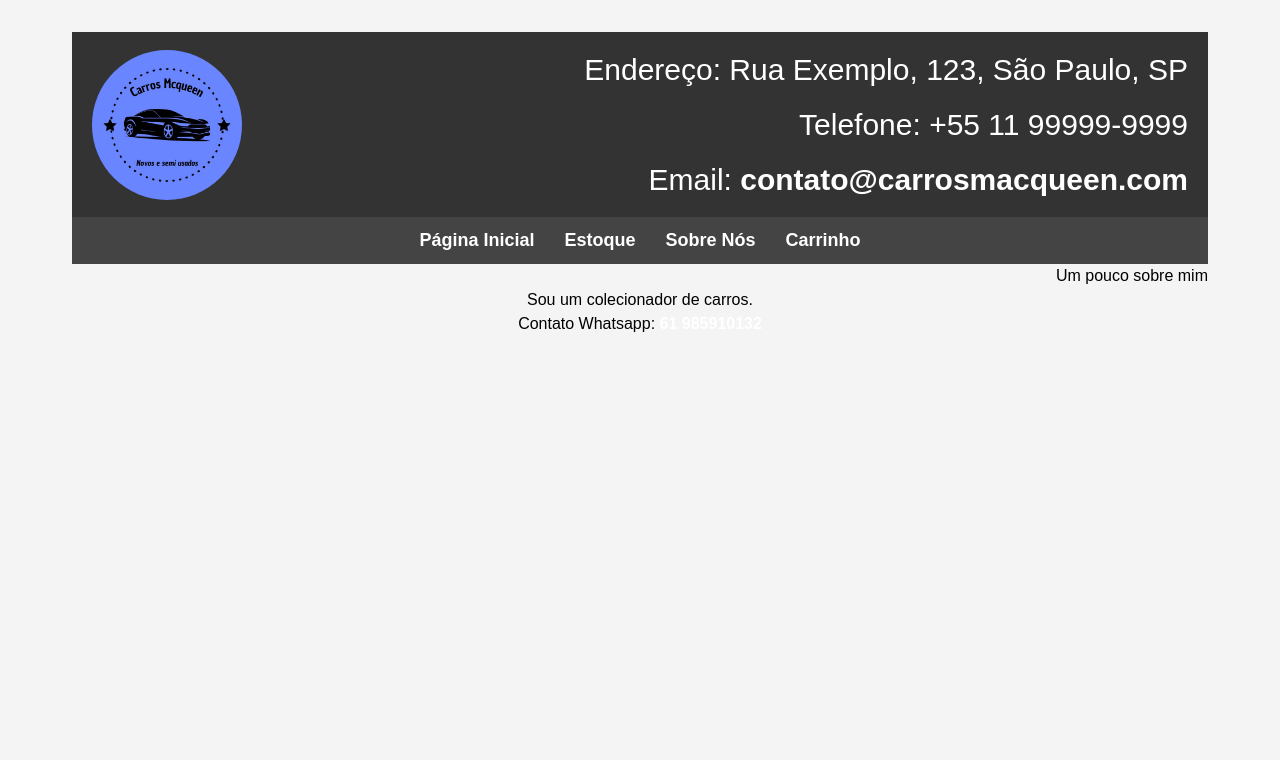
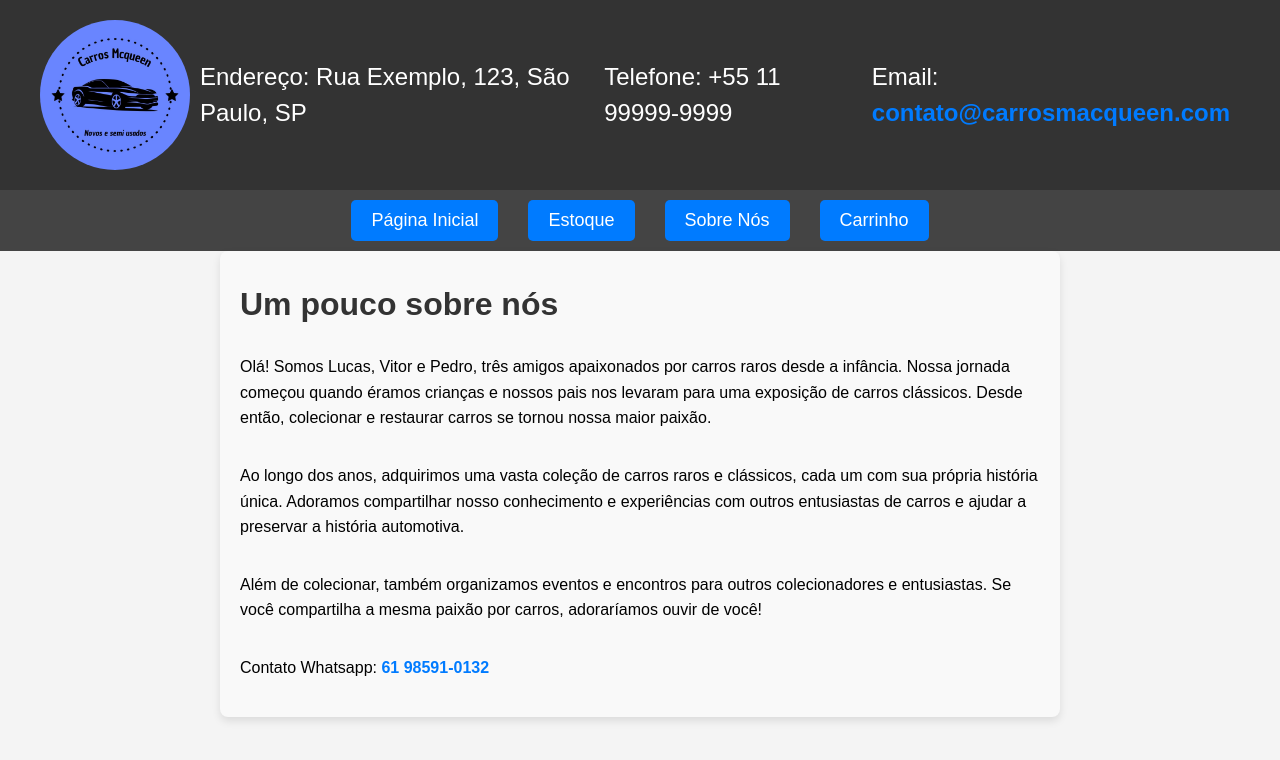
Before and after one commit to LucasTNM/Carros_Macqueen, a React (Vite) app in the folder Frontend_CarrosMacqueen/: page /about in a window 1280 px wide. Shown: the top 760 px of the page. Built offline with nearby package versions, Linux system fonts and the light colour scheme.

Commit message:
Update Header, Navbar e criação de Card

```diff
--- a/Frontend_CarrosMacqueen/src/App.css
+++ b/Frontend_CarrosMacqueen/src/App.css
@@ -1,11 +1,6 @@
 /* Garantir que o #root ocupe 100% da largura da tela disponível e seja centralizado */
 #root {
   width: 100%;              /* Ocupa toda a largura da tela disponível */
-  max-width: 1200px;        /* Limita a largura máxima a 1200px */
-  margin: 0 auto;           /* Centraliza o conteúdo horizontalmente */
-  padding: 2rem;            /* Adiciona espaçamento interno ao redor do conteúdo */
-  text-align: center;       /* Centraliza o texto dentro do conteúdo */
-  box-sizing: border-box;   /* Inclui padding e border no cálculo da largura e altura */
 }
 
 /* Estilos para o corpo da página, garantindo que o conteúdo ocupe toda a altura da tela */
--- /dev/null
+++ b/Frontend_CarrosMacqueen/src/components/Card.jsx
@@ -0,0 +1,85 @@
+import React, { useState, useEffect } from 'react';
+import { Link } from 'react-router-dom';
+import api from '../api';
+
+function Card() {
+  const [classes, setClasses] = useState([]);
+  const [loading, setLoading] = useState(true);
+
+  useEffect(() => {
+    const fetchClasses = async () => {
+      try {
+        const response = await api.get('http://localhost:5000/api/cars/class');
+        setClasses(response.data);
+        setLoading(false);
+      } catch (error) {
+        console.error('Erro ao carregar as classes', error);
+        setLoading(false);
+      }
+    };
+
+    fetchClasses();
+  }, []);
+
+  const styles = {
+    container: {
+      maxWidth: '1200px',
+      margin: '0 auto',
+      padding: '2rem',
+      textAlign: 'center',
+    },
+    p: {
+      color: 'black',
+    },
+    classList: {
+      display: 'grid',
+      gridTemplateColumns: 'repeat(auto-fill, minmax(300px, 1fr))',
+      gap: '20px',
+      justifyItems: 'center',
+    },
+    classItem: {
+      backgroundColor: '#333',
+      borderRadius: '10px',
+      boxShadow: '0 2px 10px rgba(0, 0, 0, 0.1)',
+      width: '100%',
+      maxWidth: '300px',
+      overflow: 'hidden',
+      textAlign: 'left',
+      padding: '1rem',
+      color: 'white',
+    },
+    classLink: {
+      display: 'inline-block',
+      marginTop: '1rem',
+      color: '#007bff',
+      textDecoration: 'none',
+      fontWeight: 'bold',
+    },
+  };
+
+  return (
+    <div style={styles.container}>
+      <h1>Classes de Carros</h1>
+      {loading ? (
+        <p style ={styles.p}>Carregando classes...</p>
+      ) : (
+        <div style={styles.classList}>
+          {classes.length === 0 ? (
+            <p style ={styles.p}>Nenhuma classe encontrada.</p>
+          ) : (
+            classes.map((car, index) => (
+              <div style={styles.classItem} key={index}>
+                <h3>{carClass}</h3>
+                <Link to={`/class/${car.class}`} style={styles.classLink}>
+                  Ver Carros
+                </Link>
+              </div>
+            ))
+          )}
+        </div>
+      )}
+    </div>
+  );
+}
+
+export default Card;
--- a/Frontend_CarrosMacqueen/src/components/Header.jsx
+++ b/Frontend_CarrosMacqueen/src/components/Header.jsx
@@ -22,27 +22,28 @@ const styles = {
   header: {
     display: 'flex',
     justifyContent: 'space-between',
-    fontSize: '30px',
     alignItems: 'center',
-    padding: '10px 20px',
+    padding: '20px 40px',
     backgroundColor: '#333',
     color: '#fff',
+    boxShadow: '0 4px 8px rgba(0, 0, 0, 0.1)',
   },
   logo: {
     width: '150px',
     borderRadius: '50%',
   },
   contactInfo: {
-    textAlign: 'right',
+    fontSize:'1.5rem',
     display: 'flex',
-    flexDirection: 'column',
-    alignItems: 'flex-end',
+    flexDirection: 'row',
+    alignItems: 'center',
+    textAlign: 'left',
   },
   contactItem: {
-    margin: '5px 0',
+    margin: '0 10px',
   },
   contactLink: {
-    color: '#fff',
+    color: '#007bff',
     textDecoration: 'none',
   },
 };
--- a/Frontend_CarrosMacqueen/src/components/HomePage.jsx
+++ b/Frontend_CarrosMacqueen/src/components/HomePage.jsx
@@ -1,12 +1,9 @@
 import React from 'react';
-import Header from './Header';
-import Navbar from './Navbar';
 
 const HomePage = () => {
   return (
     <div style={styles.container}>
-      <Header />
-      <Navbar />
+      <p>Confira nossa seleção de Carros!</p>
     </div>
   );
 };
--- a/Frontend_CarrosMacqueen/src/components/Navbar.jsx
+++ b/Frontend_CarrosMacqueen/src/components/Navbar.jsx
@@ -6,16 +6,24 @@ const Navbar = () => {
     <nav style={styles.nav}>
       <ul style={styles.navLinks}>
         <li>
-          <Link to="/" style={styles.link}>Página Inicial</Link>
+          <Link to="/" style={styles.link}>
+            <button style={styles.button}>Página Inicial</button>
+          </Link>
         </li>
         <li>
-          <Link to="/cars" style={styles.link}>Estoque</Link>
+          <Link to="/cars" style={styles.link}>
+            <button style={styles.button}>Estoque</button>
+          </Link>
         </li>
         <li>
-          <Link to="/about" style={styles.link}>Sobre Nós</Link>
+          <Link to="/about" style={styles.link}>
+            <button style={styles.button}>Sobre Nós</button>
+          </Link>
         </li>
         <li>
-          <Link to="/payment" style={styles.link}>Carrinho</Link>
+          <Link to="/payment" style={styles.link}>
+            <button style={styles.button}>Carrinho</button>
+          </Link>
         </li>
       </ul>
     </nav>
@@ -35,10 +43,18 @@ const styles = {
     padding: 0,
   },
   link: {
+    textDecoration: 'none',
+  },
+  button: {
     color: '#fff',
-    textDecoration: 'none',
+    backgroundColor: '#007bff',
+    border: 'none',
+    padding: '10px 20px',
     fontSize: '18px',
     margin: '0 15px',
+    cursor: 'pointer',
+    borderRadius: '5px',
+    textDecoration: 'none',
   },
 };
 
--- a/Frontend_CarrosMacqueen/src/components/PaymentPage.jsx
+++ b/Frontend_CarrosMacqueen/src/components/PaymentPage.jsx
@@ -1,5 +1,7 @@
 import React, { useState } from 'react';
 import { useNavigate } from 'react-router-dom';
+import Navbar from "./Navbar";
+import Header from "./Header";
 
 function PaymentPage() {
     const [paymentMethod, setPaymentMethod] = useState('Crédito');
@@ -16,16 +18,6 @@ function PaymentPage() {
 
     return (
         <div style={{ fontFamily: 'Arial, sans-serif', textAlign: 'center' }}>
-
-            <header style={{ display: 'flex', justifyContent: 'space-between', padding: '10px 20px', borderBottom: '1px solid #000' }}>
-                <div style={{ width: '50px', height: '50px', backgroundColor: '#888', display: 'inline-block' }}></div>
-                <nav>
-                    <a href="#catalogo" style={{ margin: '0 15px', textDecoration: 'none', color: 'black' }}>Catálogo</a>
-                    <a href="#contato" style={{ margin: '0 15px', textDecoration: 'none', color: 'black' }}>Contato</a>
-                </nav>
-                <input type="text" placeholder="Pesquisar" style={{ padding: '5px', border: '1px solid #000', borderRadius: '4px' }} disabled />
-            </header>
-
             <main style={{ backgroundColor: '#ccc', margin: '50px auto', padding: '20px', width: '300px', borderRadius: '8px' }}>
                 <h2>Pagamento</h2>
                 <div style={{ textAlign: 'left', marginBottom: '10px' }}>
--- a/Frontend_CarrosMacqueen/src/components/aboutPage/About.jsx
+++ b/Frontend_CarrosMacqueen/src/components/aboutPage/About.jsx
@@ -1,40 +1,66 @@
-import React from 'react';
+import React from "react";
 
 const About = () => {
   return (
-    <about style={styles.about}>
+    <div style={styles.about}>
       <div style={styles.contactInfo}>
-        <h>Um pouco sobre mim</h>
-        <p style={styles.text}>Sou um colecionador de carros.</p>
+        <h1 style={styles.heading}>Um pouco sobre nós</h1>
         <p style={styles.text}>
-          Contato Whatsapp:{' '}
-          <a style={styles.contactLink}>
-            61 985910132
+          Olá! Somos Lucas, Vitor e Pedro, três amigos apaixonados por carros
+          raros desde a infância. Nossa jornada começou quando éramos crianças e
+          nossos pais nos levaram para uma exposição de carros clássicos. Desde
+          então, colecionar e restaurar carros se tornou nossa maior paixão.
+        </p>
+        <p style={styles.text}>
+          Ao longo dos anos, adquirimos uma vasta coleção de carros raros e
+          clássicos, cada um com sua própria história única. Adoramos
+          compartilhar nosso conhecimento e experiências com outros entusiastas
+          de carros e ajudar a preservar a história automotiva.
+        </p>
+        <p style={styles.text}>
+          Além de colecionar, também organizamos eventos e encontros para outros
+          colecionadores e entusiastas. Se você compartilha a mesma paixão por
+          carros, adoraríamos ouvir de você!
+        </p>
+        <p style={styles.text}>
+          Contato Whatsapp:{" "}
+          <a href="https://wa.me/5561985910132" style={styles.contactLink}>
+            61 98591-0132
           </a>
         </p>
       </div>
-    </about>
+    </div>
   );
 };
 
 const styles = {
   about: {
-      color : 'black',
+    color: "black",
+    padding: "20px",
+    maxWidth: "800px",
+    margin: "0 auto",
+    backgroundColor: "#f9f9f9",
+    borderRadius: "8px",
+    boxShadow: "0 4px 8px rgba(0, 0, 0, 0.1)",
   },
   contactInfo: {
-      textAlign: 'right',
-      display: 'flex',
-      flexDirection: 'column',
-      alignItems: 'flex-end',
+    textAlign: "left",
+    display: "flex",
+    flexDirection: "column",
+    alignItems: "flex-start",
+  },
+  heading: {
+    fontSize: "2rem",
+    marginBottom: "1rem",
   },
   text: {
-      margin: 'auto',
+    marginBottom: "1rem",
+    lineHeight: "1.6",
   },
   contactLink: {
-      color: '#fff',
-      textDecoration: 'none',
+    color: "#007bff",
+    textDecoration: "none",
   },
 };
 
-
 export default About;
--- a/Frontend_CarrosMacqueen/src/components/aboutPage/AboutPage.jsx
+++ b/Frontend_CarrosMacqueen/src/components/aboutPage/AboutPage.jsx
@@ -1,13 +1,9 @@
 import React from 'react';
-import Header from '../Header';
-import Navbar from '../Navbar';
 import About from './About';
 
 const AboutPage = () => {
   return (
     <div style={styles.container}>
-      <Header />
-      <Navbar />
       <About/>
     </div>
   );
--- a/Frontend_CarrosMacqueen/src/routes/AppRoutes.jsx
+++ b/Frontend_CarrosMacqueen/src/routes/AppRoutes.jsx
@@ -5,15 +5,17 @@ import CarListPage from '../components/CarListPage';
 import AboutPage from '../components/aboutPage/AboutPage';
 import PaymentPage from '../components/PaymentPage';
 import Confirmation from '../components/Confirmation';
-
+import Navbar from '../components/Navbar';
+import Header from '../components/Header';
+import Card from '../components/Card';
 
 const AppRoutes = () => (
   <Routes>
-    <Route path="/" element={<HomePage />} />
-    <Route path="/cars" element={<CarListPage />}/>
-    <Route path="/about" element={<AboutPage />}/>
-    <Route path="/payment" element={<PaymentPage />} />
-    <Route path="/confirmation" element={<Confirmation />} />
+    <Route path="/" element={<div><Header/><Navbar/><HomePage/><Card /></div>} />
+    <Route path="/cars" element={<div><Header/><Navbar/><CarListPage /></div>}/>
+    <Route path="/about" element={<div><Header/><Navbar/><AboutPage /></div>}/>
+    <Route path="/payment" element={<div><Header/><Navbar/><PaymentPage /></div>} />
+    <Route path="/confirmation" element={<div><Header/><Navbar/><Confirmation /></div>} />
   </Routes>
 );
 
```
Also changed, not shown: Frontend_CarrosMacqueen/src/components/CarListPage.jsx (+7 -8 lines), 1 other file (tests, documents, lock files or other folders). Lines whose indentation alone changed are shown as unchanged.
